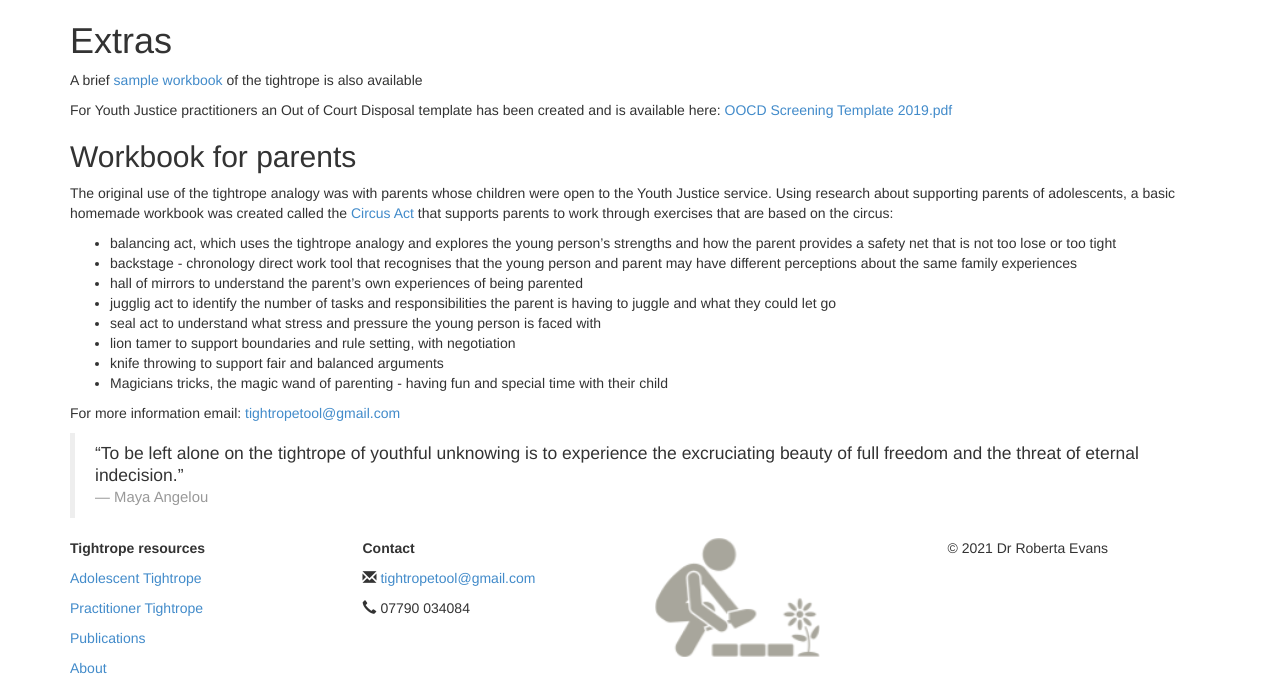
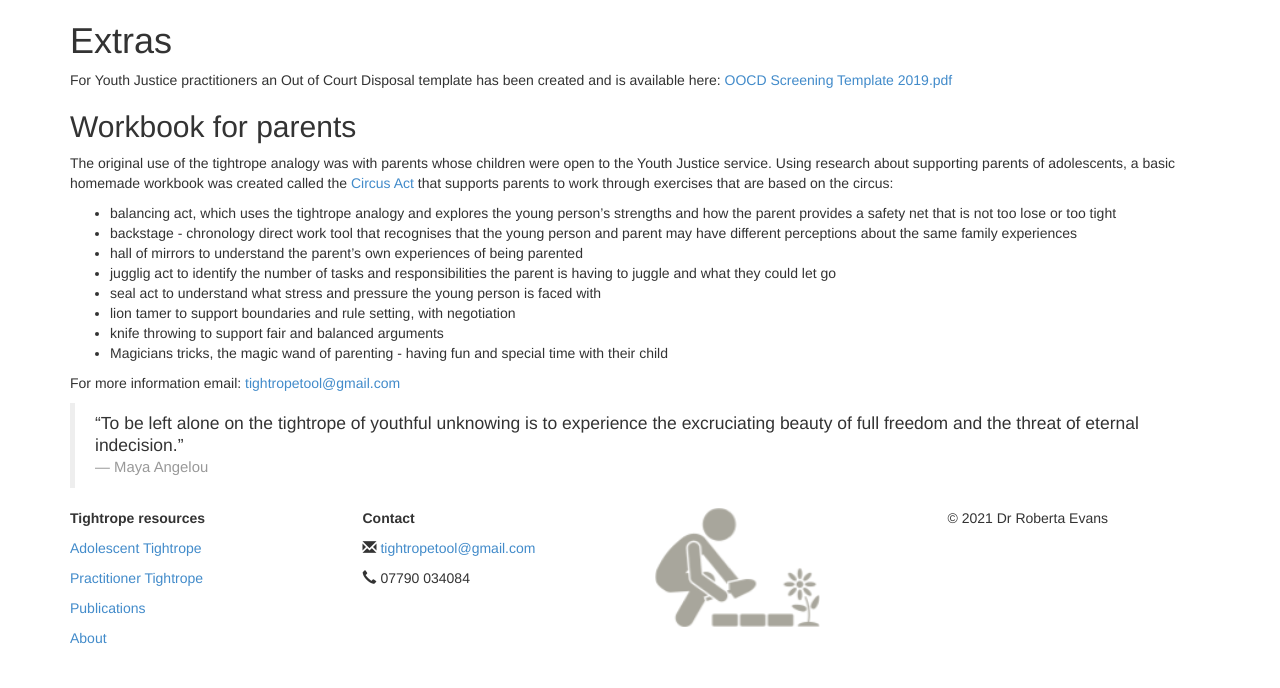
Before and after one commit to retrotravelbug/tightropetool, a Jekyll site: the page built from adolescent tightrope.md, in a window 1280 px wide and 900 px high, scrolled down 1866 px, cut to the strip 212-900 px from the top of the window. Built offline with Jekyll 4.4.1, drawn with Linux system fonts in a browser that asks for light colours; nearby versions of some CDN libraries; after the commit the page ends 2736 px from its top, so only the background shows below that.

Commit message:
Update adolescent tightrope.md

```diff
--- a/adolescent tightrope.md
+++ b/adolescent tightrope.md
@@ -60,8 +60,6 @@ The [toolkit] is available to download and includes the following:
 
 # Extras
 
-A brief [sample workbook] of the tightrope is also available
-
 For Youth Justice practitioners an Out of Court Disposal template has been created and is available here: [OOCD Screening Template 2019.pdf]
 
 ## Workbook for parents
```
